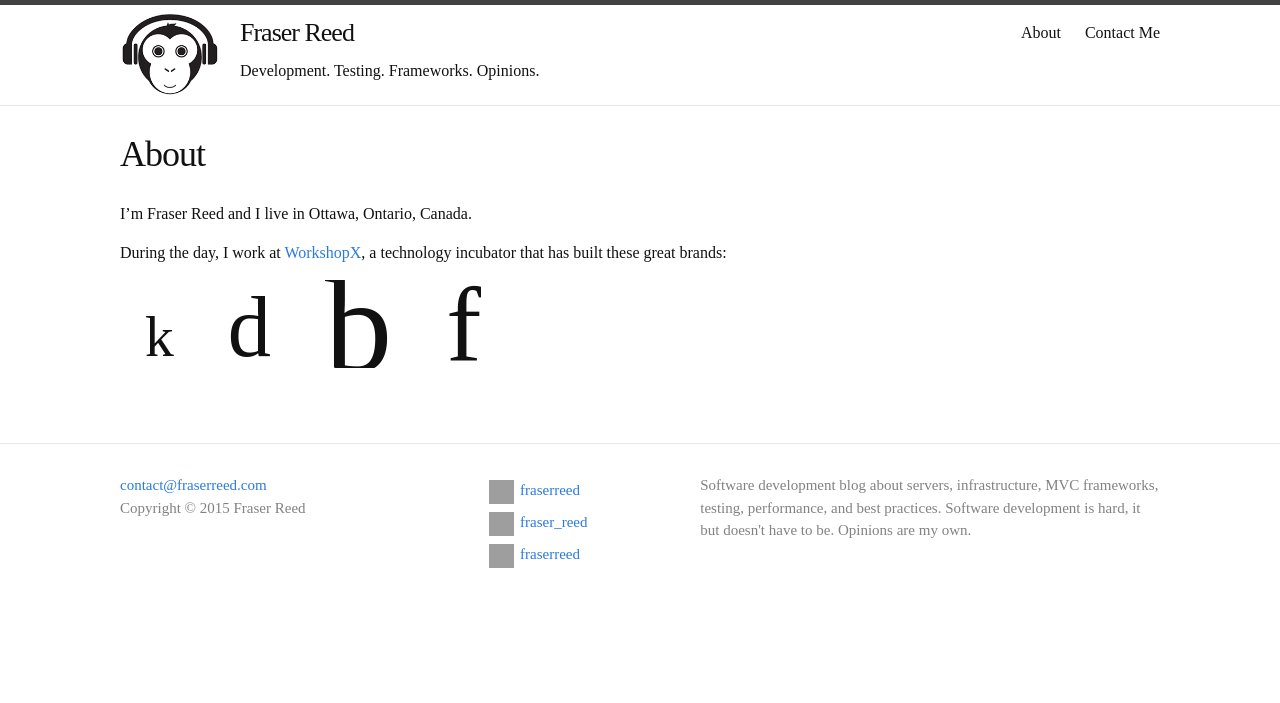
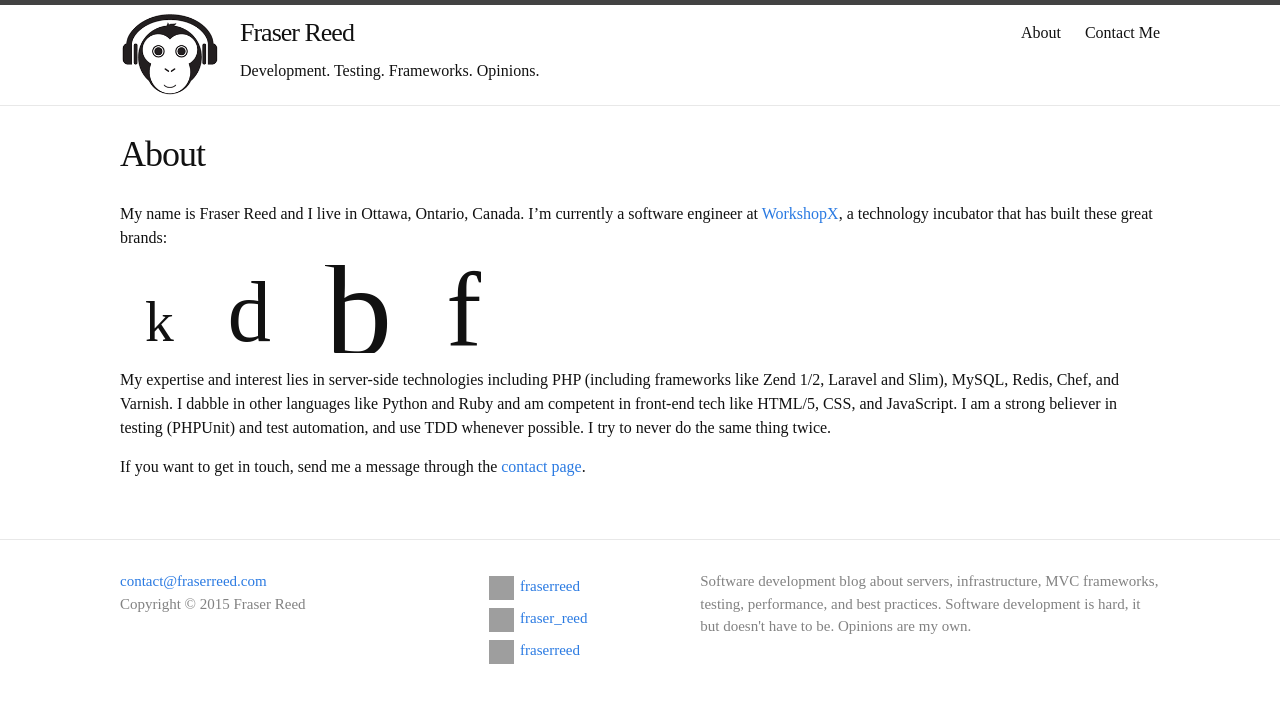
Before and after one commit to fraserreed/fraserreed.github.io, a Jekyll site: the page built from about.md, in a window 1280 px wide. Shown: the top 703 px of the page. Built offline with Jekyll 4.4.1, drawn with Linux system fonts in a browser that asks for light colours; some web fonts are replaced; grey boxes are pictures that could not be loaded.

Commit message:
about page

```diff
--- a/about.md
+++ b/about.md
@@ -4,9 +4,9 @@ title: About
 permalink: /about/
 ---
 
-I'm Fraser Reed and I live in Ottawa, Ontario, Canada.
 
-During the day, I work at [WorkshopX](http://workshopx.com), a technology incubator that has built these great brands:
+My name is Fraser Reed and I live in Ottawa, Ontario, Canada.  I'm currently a software engineer at
+[WorkshopX](http://workshopx.com), a technology incubator that has built these great brands:
 
 <ul class="clients">
     <li>
@@ -30,3 +30,10 @@ During the day, I work at [WorkshopX](http://workshopx.com), a technology incuba
         </a>
     </li>
 </ul>
+
+My expertise and interest lies in server-side technologies including PHP (including frameworks like Zend 1/2, Laravel and Slim),
+MySQL, Redis, Chef, and Varnish.  I dabble in other languages like Python and Ruby and am competent in front-end tech like HTML/5,
+CSS, and JavaScript.  I am a strong believer in testing (PHPUnit) and test automation, and use TDD whenever possible.  I try to never do the
+same thing twice.
+
+If you want to get in touch, send me a message through the [contact page](/contact/).
```
